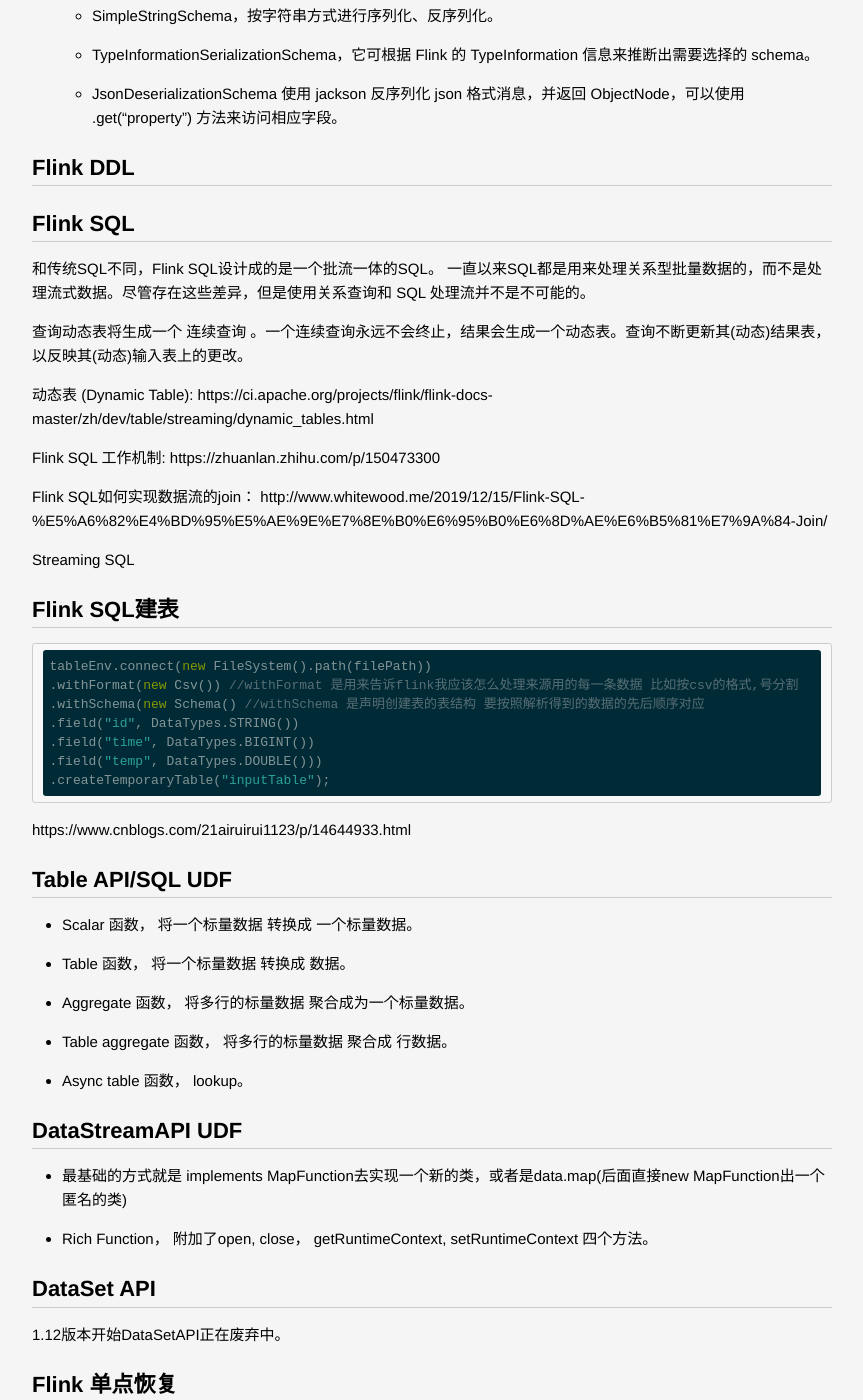
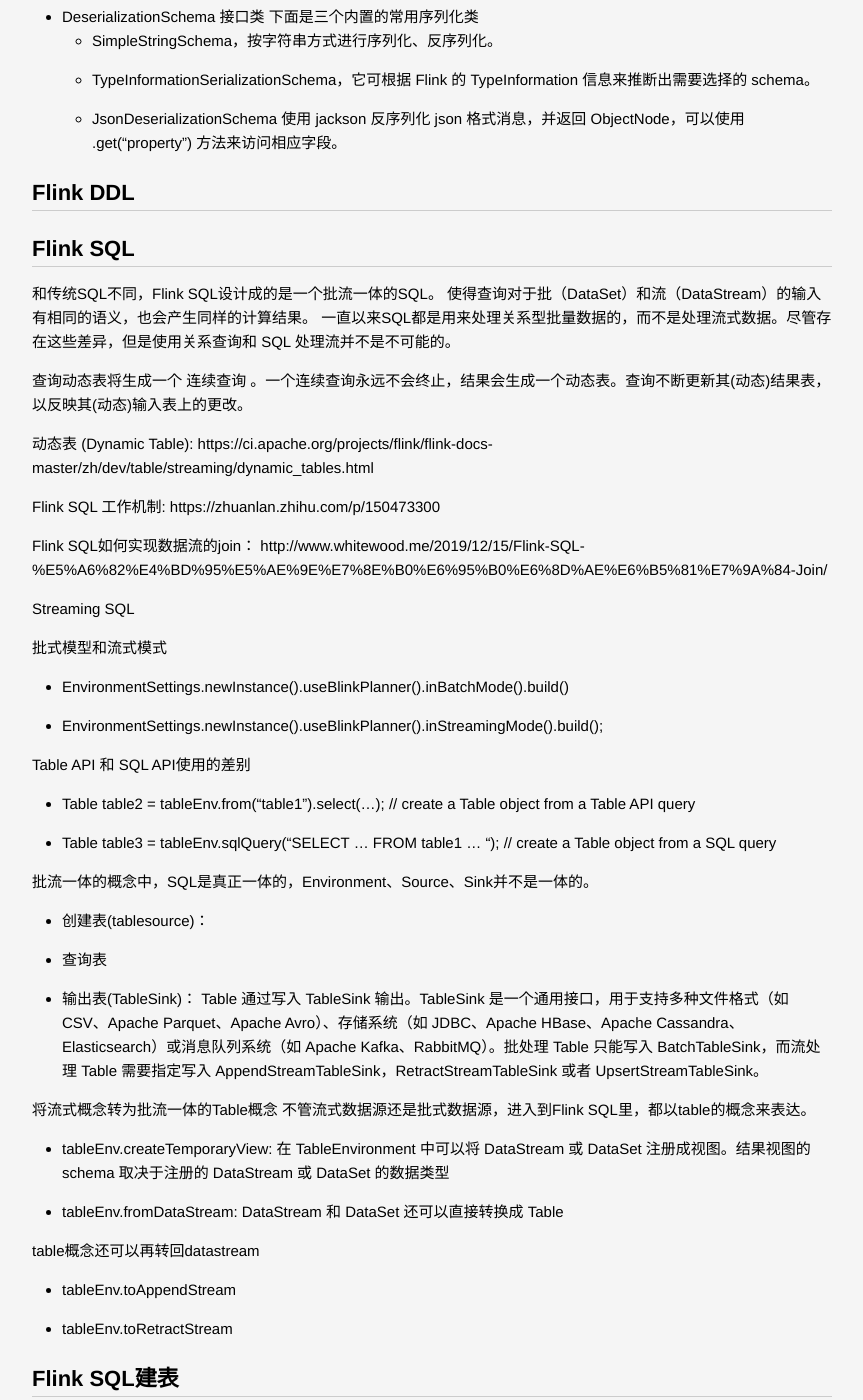
Before and after one commit to lucky521/blog, a Jekyll site: the page built from _posts/framework/2020-03-05-flink.markdown, in a window 1280 px wide and 1400 px high, scrolled down 10228 px. Shown: the whole window, without its empty margins (208-1071 px from the left). Built offline with Jekyll 4.4.1, drawn with Linux system fonts in a browser that asks for light colours.

Commit message:
update blog

```diff
--- a/_posts/framework/2020-03-05-flink.markdown
+++ b/_posts/framework/2020-03-05-flink.markdown
@@ -361,7 +361,7 @@
 
 ## Flink SQL
 
-和传统SQL不同，Flink SQL设计成的是一个批流一体的SQL。
+和传统SQL不同，Flink SQL设计成的是一个批流一体的SQL。 使得查询对于批（DataSet）和流（DataStream）的输入有相同的语义，也会产生同样的计算结果。
 一直以来SQL都是用来处理关系型批量数据的，而不是处理流式数据。尽管存在这些差异，但是使用关系查询和 SQL 处理流并不是不可能的。
 
 查询动态表将生成一个 连续查询 。一个连续查询永远不会终止，结果会生成一个动态表。查询不断更新其(动态)结果表，以反映其(动态)输入表上的更改。
@@ -373,6 +373,33 @@
 Flink SQL如何实现数据流的join： http://www.whitewood.me/2019/12/15/Flink-SQL-%E5%A6%82%E4%BD%95%E5%AE%9E%E7%8E%B0%E6%95%B0%E6%8D%AE%E6%B5%81%E7%9A%84-Join/
 
 Streaming SQL
+
+批式模型和流式模式
+
+- EnvironmentSettings.newInstance().useBlinkPlanner().inBatchMode().build()
+- EnvironmentSettings.newInstance().useBlinkPlanner().inStreamingMode().build();
+
+Table API 和 SQL API使用的差别
+
+- Table table2 = tableEnv.from("table1").select(...); // create a Table object from a Table API query
+- Table table3 = tableEnv.sqlQuery("SELECT ... FROM table1 ... "); // create a Table object from a SQL query
+
+批流一体的概念中，SQL是真正一体的，Environment、Source、Sink并不是一体的。
+
+* 创建表(tablesource)：
+* 查询表
+* 输出表(TableSink)： Table 通过写入 TableSink 输出。TableSink 是一个通用接口，用于支持多种文件格式（如 CSV、Apache Parquet、Apache Avro）、存储系统（如 JDBC、Apache HBase、Apache Cassandra、Elasticsearch）或消息队列系统（如 Apache Kafka、RabbitMQ）。批处理 Table 只能写入 BatchTableSink，而流处理 Table 需要指定写入 AppendStreamTableSink，RetractStreamTableSink 或者 UpsertStreamTableSink。
+
+
+将流式概念转为批流一体的Table概念
+不管流式数据源还是批式数据源，进入到Flink SQL里，都以table的概念来表达。
+- tableEnv.createTemporaryView: 在 TableEnvironment 中可以将 DataStream 或 DataSet 注册成视图。结果视图的 schema 取决于注册的 DataStream 或 DataSet 的数据类型
+- tableEnv.fromDataStream: DataStream 和 DataSet 还可以直接转换成 Table
+
+table概念还可以再转回datastream
+- tableEnv.toAppendStream
+- tableEnv.toRetractStream
+
 
 ## Flink SQL建表
 
@@ -399,7 +427,7 @@
 - Async table 函数， lookup。
 
 
-## DataStreamAPI UDF
+### DataStreamAPI UDF
 
 - 最基础的方式就是 implements MapFunction去实现一个新的类，或者是data.map(后面直接new MapFunction出一个匿名的类)
 - Rich Function， 附加了open, close， getRuntimeContext, setRuntimeContext 四个方法。
--- a/_posts/ml/2018-10-17-modeling-tuning.markdown
+++ b/_posts/ml/2018-10-17-modeling-tuning.markdown
@@ -126,7 +126,7 @@
 
 
 
-## 存在数据泄露
+## 存在数据泄露（特征穿越）
 
 
 
```
Also changed, not shown: other parts of _posts/framework/2020-03-05-flink.markdown (+2 -1 lines).
